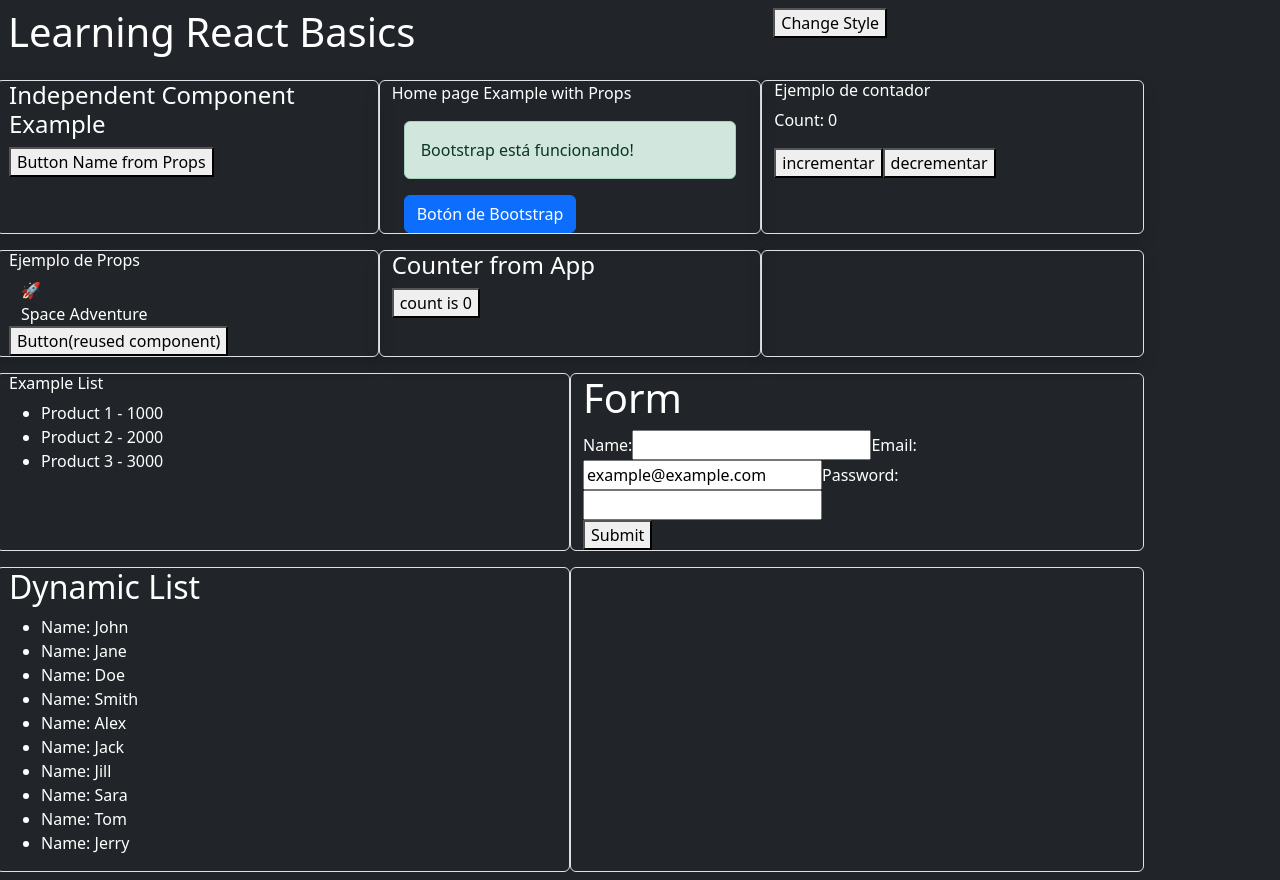
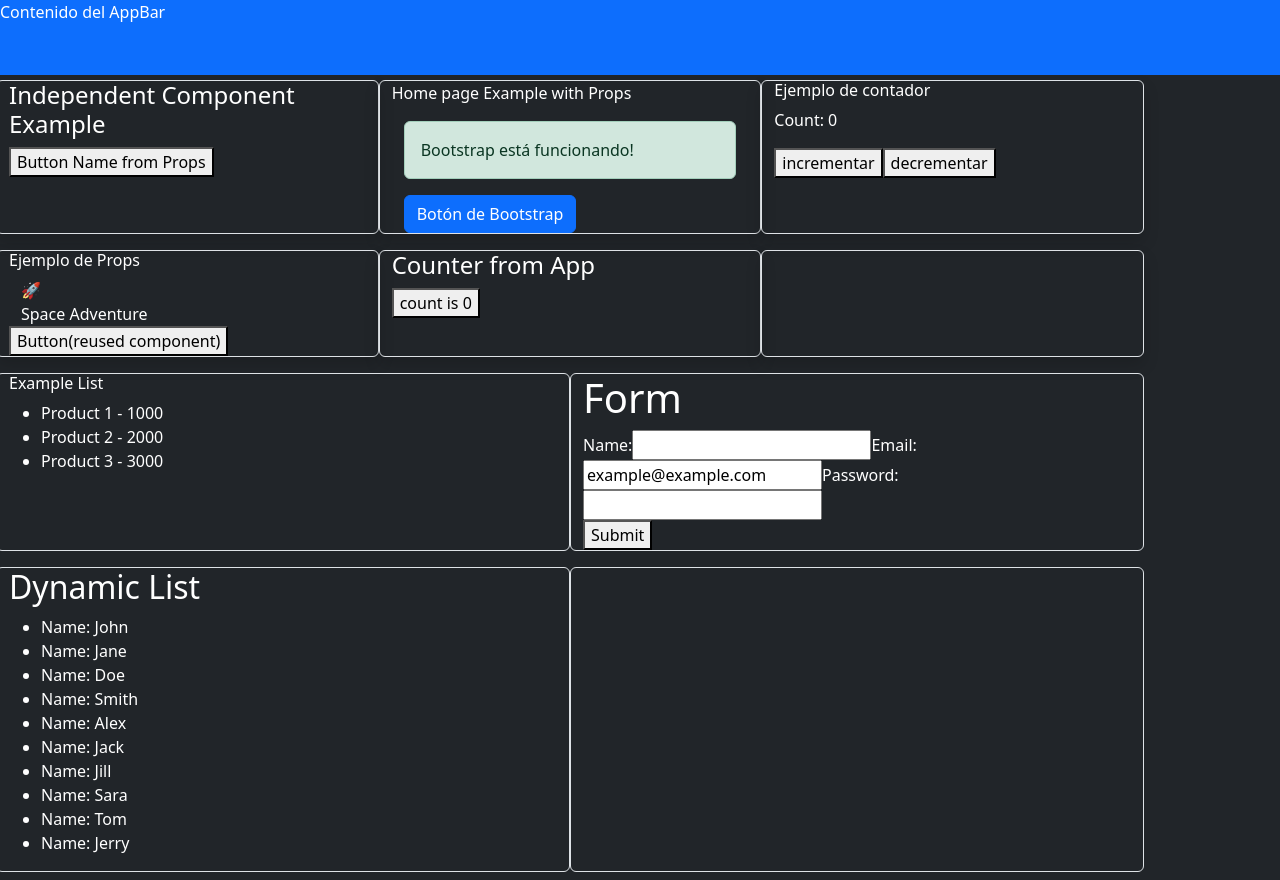
Before and after one commit to LucianoCBarilari/ReactBasics, a React (Vite) app: page / in a window 1280 px wide. Built offline with nearby package versions, Linux system fonts and the light colour scheme; no server answers.

Commit message:
add TagAppBar component and helper enums for colors and positions; update App to include TagAppBar

```diff
--- a/src/App.tsx
+++ b/src/App.tsx
@@ -11,6 +11,11 @@ import ListExample from './components/DisplayData/ListExample';
 import Form from './components/Forms/form';
 import DynamicList from './components/Dynamic Rendering/dynamicList';
 import ListFromDataContext from './components/DisplayData/ListFromDataContext';
+import TagAppBar from './components/AppBar/TagAppBar';
+
+import { BackgroundColors } from "./Helpers/BackgroundColors";
+import { Position } from "./Helpers/Position";
+import { TextColors } from "./Helpers/TextColors";
 
 function App() {
   const [count, setCount] = useState(0);
@@ -18,8 +23,20 @@ function App() {
   const [darkMode, setDarkMode] = useState(true);
   const col_4Class = 'col-4 border shadow rounded';
   const mainContainer = "container m-0 p-2";
+
+
   return (
     <>
+     <div>
+        <TagAppBar
+            color={TextColors.White}
+            fixed={Position.FixedTop}
+            backgroundColor={BackgroundColors.Primary}>
+
+            <div>Contenido del AppBar</div>
+        </TagAppBar>
+      </div>
+
       <div className="bg-dark text-white">
         <div className={mainContainer}>
           <div className="row">
@@ -31,6 +48,7 @@ function App() {
             </div>
           </div>
         </div>
+
         <div className={mainContainer}>
           <div className="row">
             <div className={col_4Class}>
--- /dev/null
+++ b/src/Helpers/BackgroundColors.ts
@@ -0,0 +1,10 @@
+export enum BackgroundColors {
+    Primary = "text-bg-primary",
+    Secondary = "text-bg-secondary",
+    Success = "text-bg-success",
+    Danger = "text-bg-danger",
+    Warning = "text-bg-warning",
+    Info = "text-bg-info",
+    Light = "text-bg-light",
+    Dark = "text-bg-dark"
+}
--- /dev/null
+++ b/src/Helpers/Position.ts
@@ -0,0 +1,6 @@
+export enum Position {
+    FixedTop = "fixed-top",
+    FixedBottom = "fixed-bottom",
+    StickyTop = "sticky-top",
+    StickyBottom = "sticky-bottom"
+}
--- /dev/null
+++ b/src/Helpers/TextColors.ts
@@ -0,0 +1,13 @@
+export enum TextColors {
+    Primary = "text-primary",
+    Secondary = "sectext-secondary",
+    Error = "text-danger",
+    Warning = "text-warning",
+    Info = "text-info",
+    Success = "text-success",
+    Default = "default",
+    Light = "text-light",
+    Dark = "text-dark",
+    White = "text-white",
+    Black = "text-black"
+}
--- /dev/null
+++ b/src/Helpers/Utils.ts
@@ -0,0 +1,100 @@
+import { TextColors } from "./TextColors";
+import { Position } from "./Position";
+import { BackgroundColors } from "./BackgroundColors";
+
+function getColorText(color: TextColors): string {
+    let tempColor: string = "";
+    if(color == null )
+        return "";
+
+    else{
+        switch (color) {
+            case TextColors.Primary:
+              tempColor = TextColors.Primary;
+              break;
+            case TextColors.Secondary:
+              tempColor = TextColors.Secondary;
+              break;
+            case TextColors.Error:
+              tempColor = TextColors.Error;
+              break;
+            case TextColors.Warning:
+              tempColor = TextColors.Warning;
+              break;
+            case TextColors.Info:
+              tempColor = TextColors.Info;
+              break;
+            case TextColors.Success:
+              tempColor = TextColors.Success;
+              break;
+            case TextColors.Light:
+              tempColor = TextColors.Light;
+              break;
+            case TextColors.Dark:
+              tempColor = TextColors.Dark;
+              break;
+          }
+    }
+    return tempColor;
+  }
+
+function getPosition(aligment : Position): string {
+
+    let tempPosition: string = "";
+    if(aligment == null )
+        return "";
+    else{
+        switch (aligment) {
+            case Position.FixedTop:
+              tempPosition = Position.FixedTop;
+              break;
+            case Position.FixedBottom:
+              tempPosition = Position.FixedBottom;
+              break;
+            case Position.StickyTop:
+              tempPosition = Position.StickyTop;
+              break;
+            case Position.StickyBottom:
+              tempPosition = Position.StickyBottom;
+              break;
+          }
+    }
+
+    return tempPosition;
+}
+
+function getBackgroundColor( background : BackgroundColors) : string{
+    let tempBackground: string = "";
+    if(background == null )
+        return "";
+    else{
+        switch (background) {
+            case BackgroundColors.Primary:
+              tempBackground = BackgroundColors.Primary;
+              break;
+            case BackgroundColors.Secondary:
+              tempBackground = BackgroundColors.Secondary;
+              break;
+            case BackgroundColors.Success:
+              tempBackground = BackgroundColors.Success;
+              break;
+            case BackgroundColors.Danger:
+              tempBackground = BackgroundColors.Danger;
+              break;
+            case BackgroundColors.Warning:
+              tempBackground = BackgroundColors.Warning;
+              break;
+            case BackgroundColors.Info:
+              tempBackground = BackgroundColors.Info;
+              break;
+            case BackgroundColors.Light:
+              tempBackground = BackgroundColors.Light;
+              break;
+            case BackgroundColors.Dark:
+              tempBackground = BackgroundColors.Dark;
+              break;
+          }
+    }
+    return tempBackground;
+}
+export { getColorText,getPosition,getBackgroundColor };
--- /dev/null
+++ b/src/components/AppBar/TagAppBar.tsx
@@ -0,0 +1,28 @@
+import { ReactNode } from 'react';
+import { BackgroundColors } from "../../Helpers/BackgroundColors";
+import { Position } from "../../Helpers/Position";
+import { TextColors } from "../../Helpers/TextColors";
+import { getBackgroundColor, getColorText, getPosition } from "../../Helpers/Utils";
+
+interface TagAppBarProps {
+    color?: TextColors;
+    fixed?: Position;
+    backgroundColor?: BackgroundColors;
+    children?: ReactNode; // Añadir children a las props
+}
+
+const TagAppBar = (props: TagAppBarProps) => {
+    let appBarColor: string = getColorText(props.color ?? TextColors.Primary);
+    let appBarFixed: string = getPosition(props.fixed ?? Position.FixedTop);
+    let backgroundColor: string = getBackgroundColor(props.backgroundColor ?? BackgroundColors.Light);
+
+    const appBarStyle: string = `app-bar ${appBarColor} ${appBarFixed} ${backgroundColor}`;
+
+    return (
+        <div className={appBarStyle} style={{ height: "75px" }}>
+            {props.children} {/* Renderizar los children aquí */}
+        </div>
+    );
+}
+
+export default TagAppBar;
```
Also changed, not shown: src/components/Container/TagContainer.tsx (+3 -5 lines).
